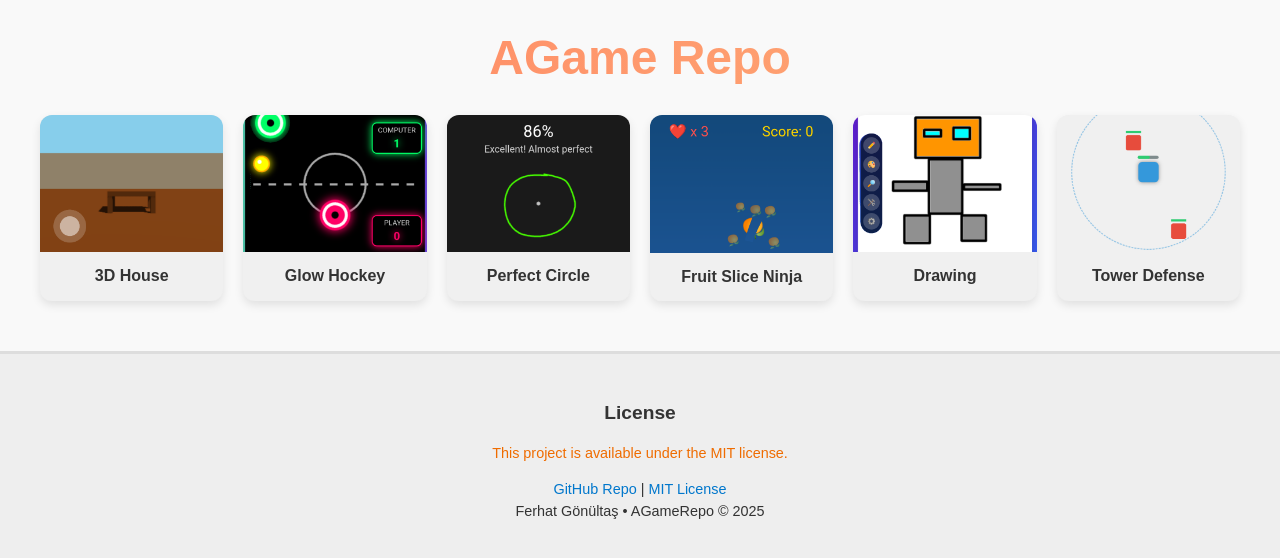
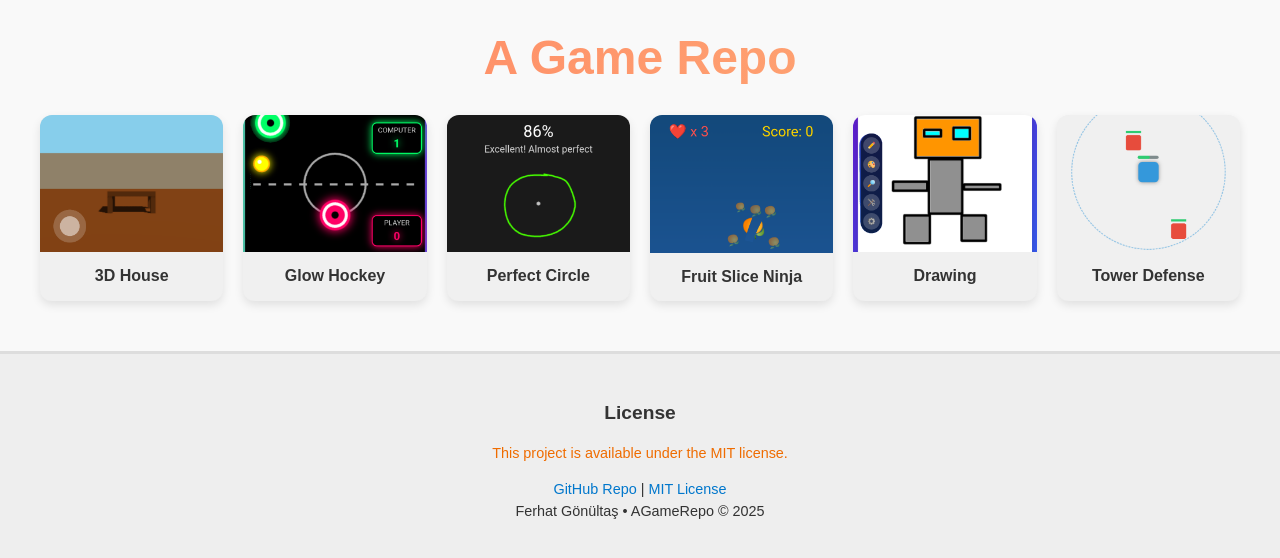
Before and after one commit to ferhatgnlts/AGameRepo, a plain HTML site: page index.html in a window 1280 px wide. Drawn offline with Linux system fonts and the light colour scheme.

Commit message:
Update index.html

```diff
--- a/index.html
+++ b/index.html
@@ -99,7 +99,7 @@
 </head>
 <body>
 
-  <h1>AGame Repo</h1>
+  <h1>A Game Repo</h1>
 
   <div class="gallery" id="gallery"></div>
 
```
